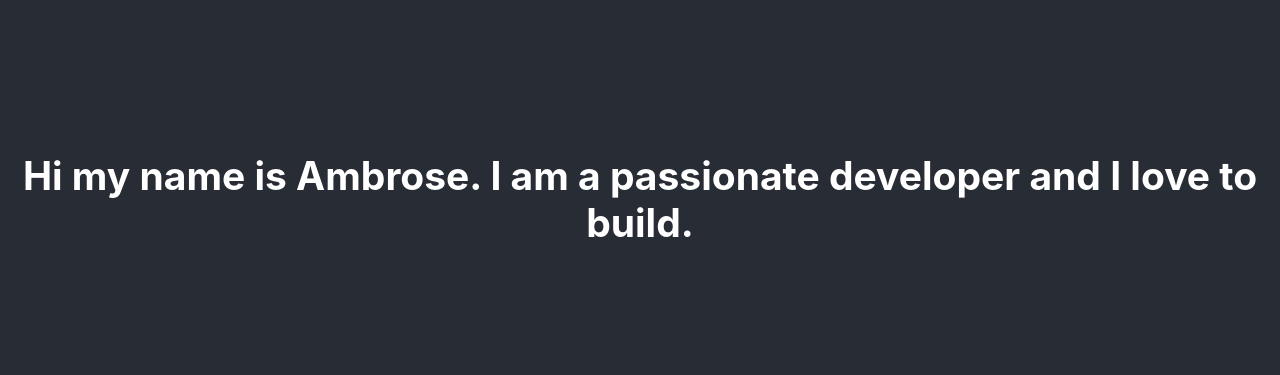
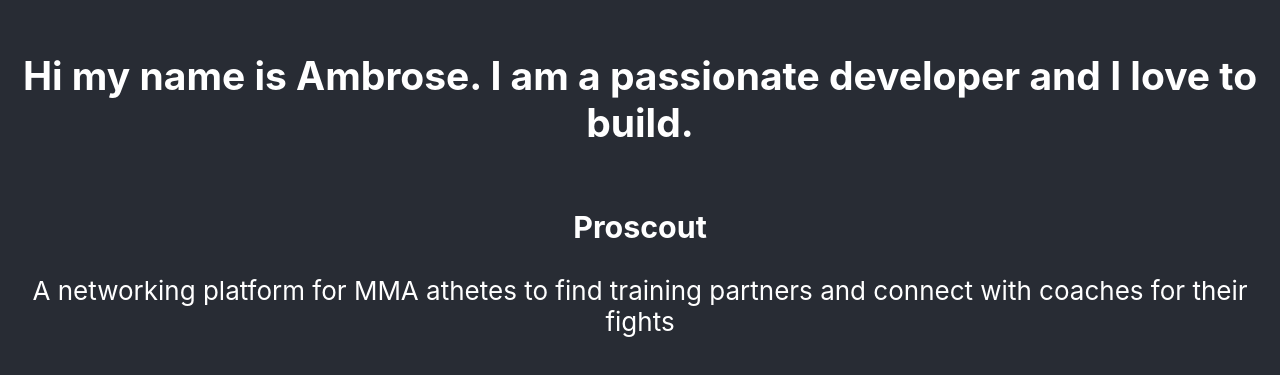
Before and after one commit to ambrosehundal/portfolio, a React (Create React App) app in the folder portfolio/: page / in a window 1280 px wide. Shown: the part 201-576 px from the top of the page. Built offline with nearby package versions, Linux system fonts and the light colour scheme.

Commit message:
first project added

```diff
--- a/portfolio/src/App.js
+++ b/portfolio/src/App.js
@@ -1,6 +1,7 @@
-import logo from './logo.svg';
+
 import './App.css';
 import Summary from './components/Summary'
+import Projects from './components/projects'
 
 function App() {
   return (
@@ -8,6 +9,7 @@ function App() {
       <header className="App-header">
 
         <Summary/>
+        <Projects name="Proscout" description="A networking platform for MMA athetes to find training partners and connect with coaches for their fights"/>
 
       </header>
     </div>
```
Also changed, not shown: 1 other file (tests, documents, lock files or other folders).
